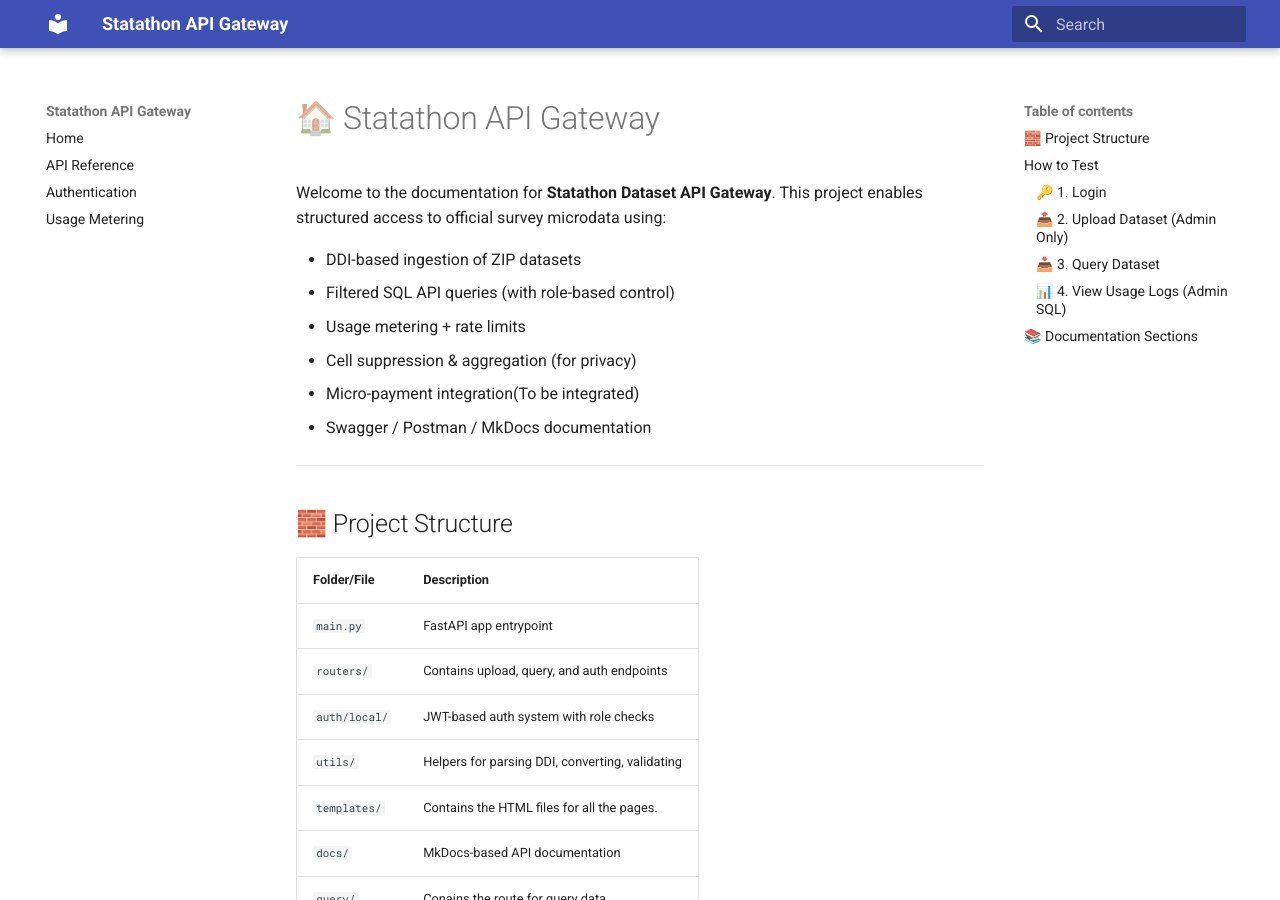
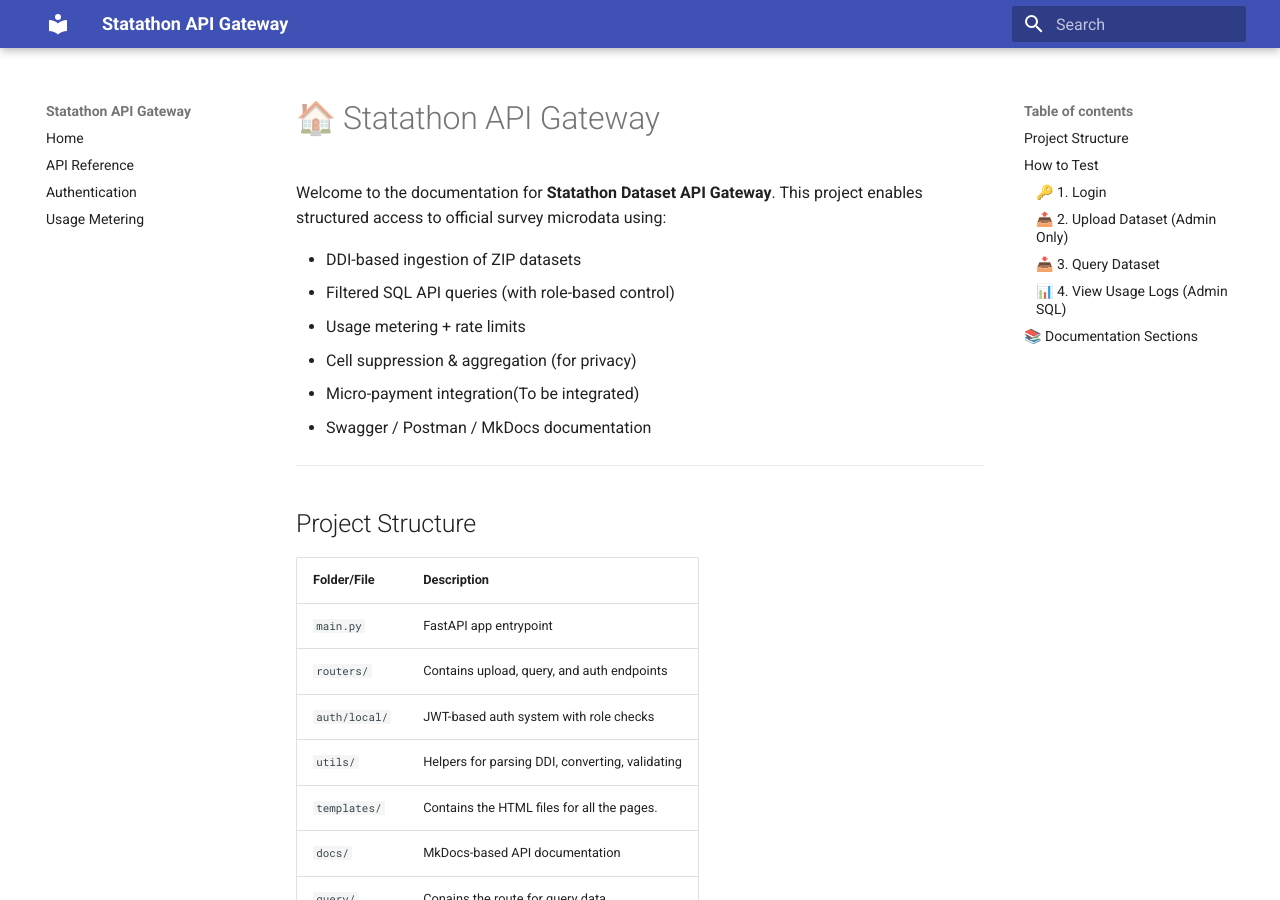
Before and after one commit to SoumyaSudhirNayak/STATATHON_2025, an MkDocs documentation site: the page built from docs/docs/index.md, in a window 1280 px wide and 900 px high. Built offline with MkDocs 1.6.1 and Material for MkDocs 9.7.7, drawn with Linux system fonts in a browser that asks for light colours.

```diff
--- a/docs/docs/index.md
+++ b/docs/docs/index.md
@@ -12,7 +12,7 @@ This project enables structured access to official survey microdata using:
 
 ---
 
-## 🧱 Project Structure
+## Project Structure
 
 | Folder/File   | Description                                     |
 | ------------- | ----------------------------------------------- |
```
